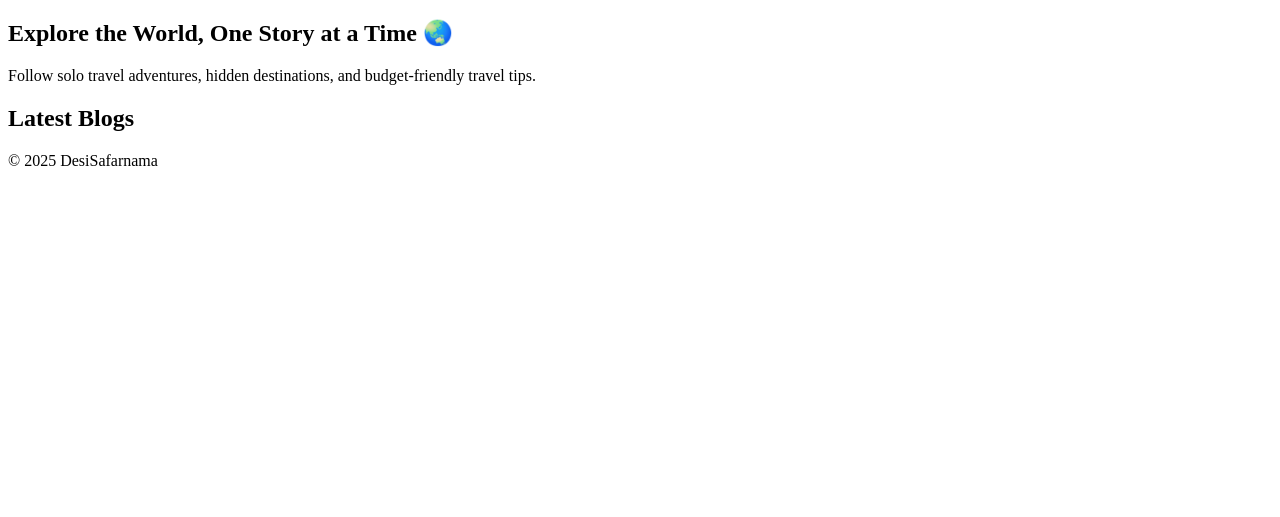
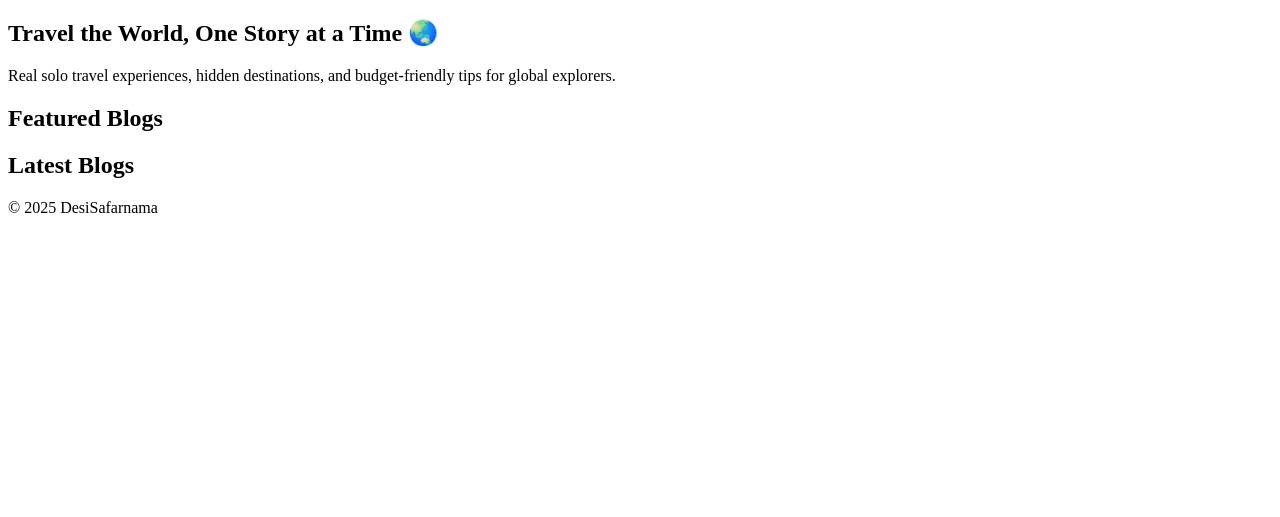
Before and after one commit to Max-0001/DesiSafarnama, a plain HTML site: page index.html in a window 1280 px wide. Shown: the part 61-578 px from the top of the page. Drawn offline with Linux system fonts and the light colour scheme.

Commit message:
Revise HTML structure and content
Updated title and improved hero section content. Added featured blog slider and blog grid sections.

```diff
--- a/index.html
+++ b/index.html
@@ -3,50 +3,62 @@
 <head>
 <meta charset="UTF-8">
 <meta name="viewport" content="width=device-width, initial-scale=1.0">
-<title>DesiSafarnama – Solo Travel Stories, Global Adventures & Budget Travel Guides</title>
+<title>DesiSafarnama – Solo Travel Stories & Adventures</title>
 <base href="https://max-0001.github.io/DesiSafarnama/">
+<link href="https://fonts.googleapis.com/css2?family=Poppins:wght@400;600&display=swap" rel="stylesheet">
 <link rel="stylesheet" href="styles.css">
 </head>
 <body>
+
+<!-- Header -->
 <header class="site-header">
   <div class="container header-inner">
     <h1 class="brand">DesiSafarnama</h1>
   </div>
 </header>
 
-<main>
-  <!-- Hero Section -->
-  <section class="hero">
-    <div class="container hero-content">
-      <h2>Explore the World, One Story at a Time 🌏</h2>
-      <p>Follow solo travel adventures, hidden destinations, and budget-friendly travel tips.</p>
+<!-- Hero Banner -->
+<section class="hero-banner">
+  <div class="hero-content">
+    <h2>Travel the World, One Story at a Time 🌏</h2>
+    <p>Real solo travel experiences, hidden destinations, and budget-friendly tips for global explorers.</p>
   </div>
 </section>
 
 <!-- Floating Image -->
-  <img id="floating-img" src="" alt="Floating Travel" class="floating-image">
+<img id="floating-img" class="floating-image" alt="Floating Travel">
 
-  <!-- Blogs Section -->
-  <section class="section" id="blogs">
+<!-- Featured Blog Slider -->
+<section class="featured-section">
   <div class="container">
-      <h2 class="section-title">Latest Blogs</h2>
+    <h2>Featured Blogs</h2>
+    <div id="featured-slider" class="slider"></div>
+  </div>
+</section>
+
+<!-- Blog Grid -->
+<section class="blog-grid-section">
+  <div class="container">
+    <h2>Latest Blogs</h2>
     <div id="blog-list" class="blog-grid"></div>
   </div>
 </section>
-</main>
 
+<!-- Footer -->
 <footer class="site-footer">
   <div class="container">
     <p>© 2025 DesiSafarnama</p>
-    <div class="social-icons" id="social-icons"></div>
+    <div id="social-icons" class="social-icons"></div>
   </div>
 </footer>
 
 <script src="script.js"></script>
 <script>
   loadBlogs();
+  loadFeaturedSlider();
   loadFloatingImage();
   loadSocialIcons();
 </script>
+
 </body>
 </html>
```
Lines whose indentation alone changed are shown as unchanged.
